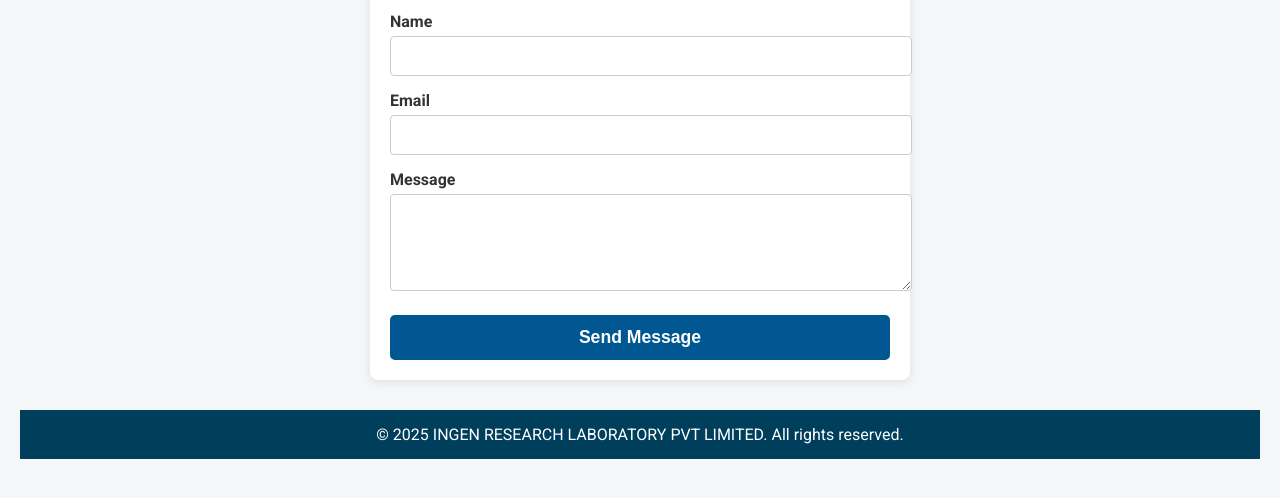
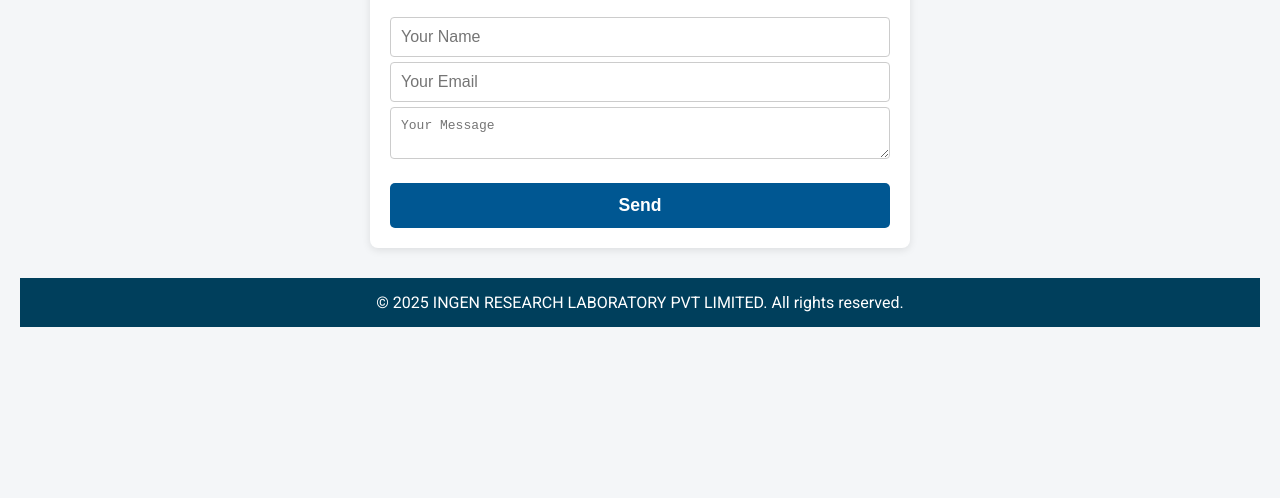
Before and after one commit to IngenPharmaLab/ingen-website, a plain HTML site: page contact.html in a window 1280 px wide. Shown: the part 286-784 px from the top of the page. Drawn offline with Linux system fonts and the light colour scheme.

Commit message:
Updated contact form to use Formsubmit service

```diff
--- a/contact.html
+++ b/contact.html
@@ -28,11 +28,6 @@
       margin-bottom: 15px;
       text-align: center;
     }
-    label {
-      display: block;
-      margin-top: 15px;
-      font-weight: 600;
-    }
     input, textarea {
       width: 100%;
       padding: 10px;
@@ -40,6 +35,7 @@
       border: 1px solid #ccc;
       border-radius: 4px;
       font-size: 1em;
+      box-sizing: border-box;
     }
     button {
       margin-top: 20px;
@@ -75,17 +71,11 @@
 
   <div class="container">
     <h1>Contact Us</h1>
-    <form action="http://localhost:3000/contact" method="POST">
-      <label for="name">Name</label>
-      <input type="text" id="name" name="name" required />
-
-      <label for="email">Email</label>
-      <input type="email" id="email" name="email" required />
-
-      <label for="message">Message</label>
-      <textarea id="message" name="message" rows="5" required></textarea>
-
-      <button type="submit">Send Message</button>
+    <form action="https://formsubmit.co/venupatel2535@gmail.com" method="POST">
+      <input type="text" name="name" required placeholder="Your Name" />
+      <input type="email" name="email" required placeholder="Your Email" />
+      <textarea name="message" required placeholder="Your Message"></textarea>
+      <button type="submit">Send</button>
     </form>
   </div>
 
```
